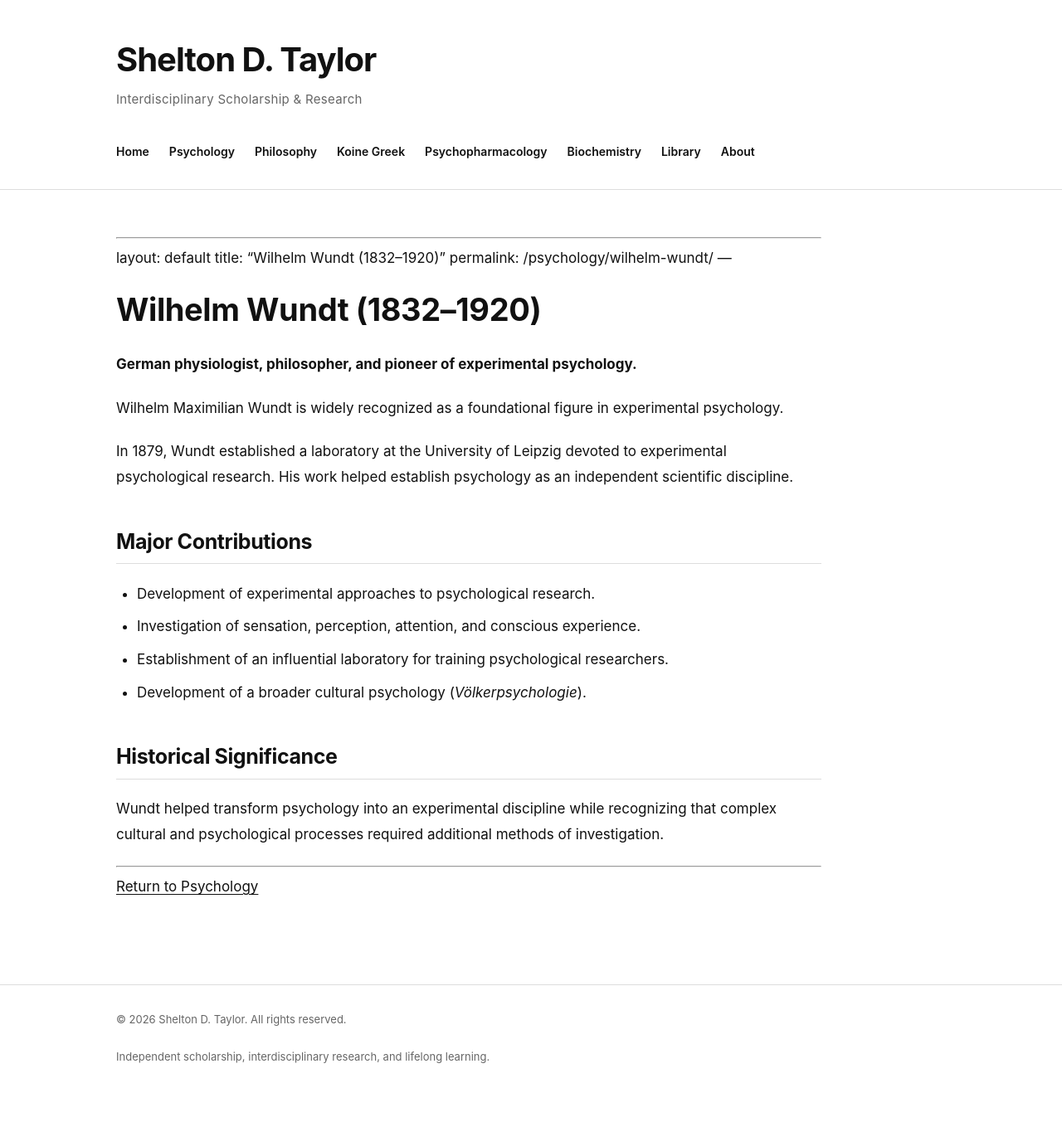
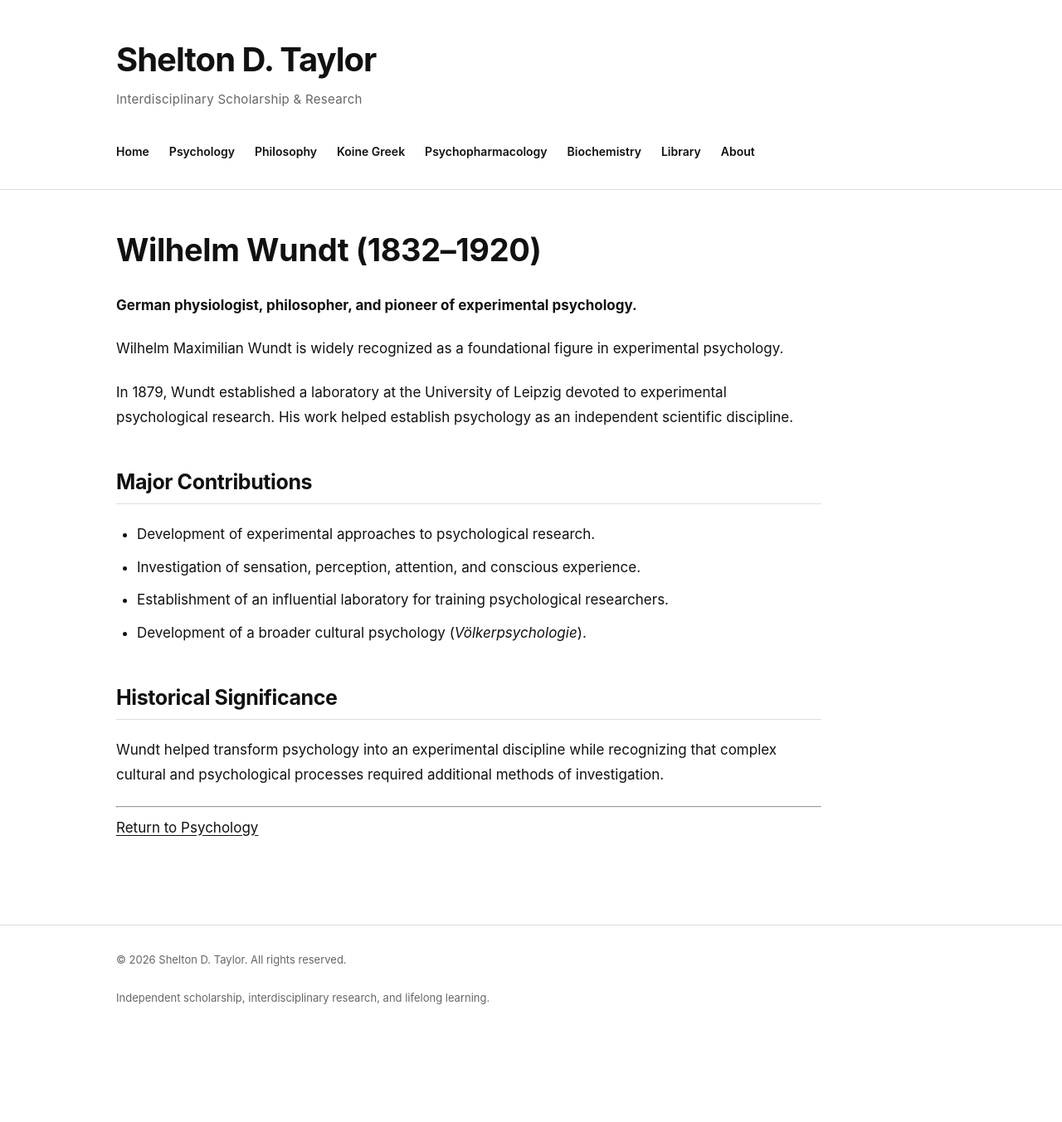
Before and after one commit to sdtaylor333/sdtaylor333.github.io, a Jekyll site: the page built from psychology/wilhelm-wundt.md, in a window 1280 px wide. Shown: the whole page at 83% size. Built offline with Jekyll 4.4.1, drawn with Linux system fonts in a browser that asks for light colours; after the commit the page ends 1282 px from its top, so only the background shows below that.

Commit message:
Update wilhelm-wundt.md

```diff
--- a/psychology/wilhelm-wundt.md
+++ b/psychology/wilhelm-wundt.md
@@ -3,12 +3,6 @@ layout: default
 title: "Wilhelm Wundt (1832–1920)"
 permalink: /psychology/wilhelm-wundt/
 ---
----
-layout: default
-title: "Wilhelm Wundt (1832–1920)"
-permalink: /psychology/wilhelm-wundt/
----
-
 # Wilhelm Wundt (1832–1920)
 
 **German physiologist, philosopher, and pioneer of experimental psychology.**
```
